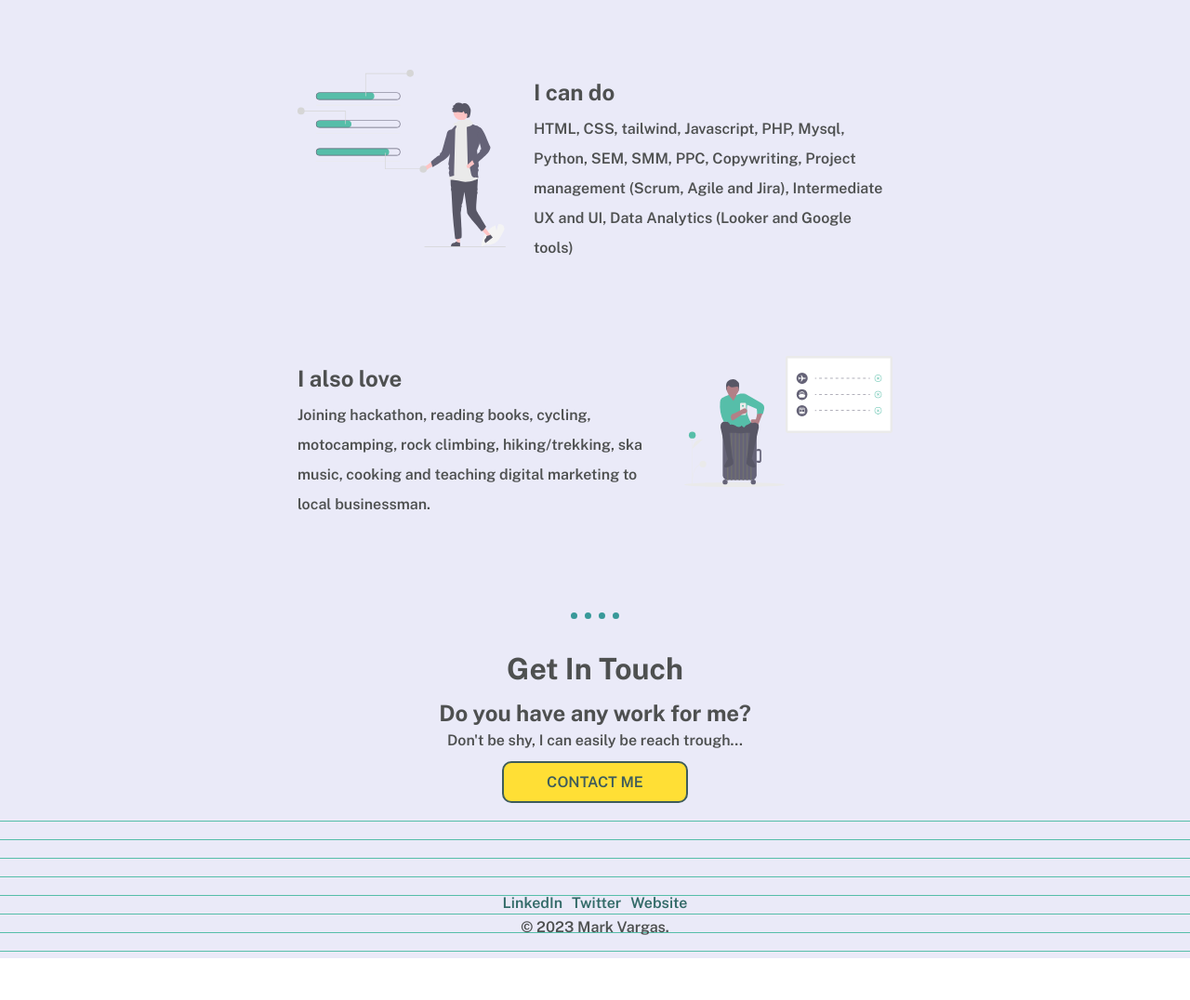
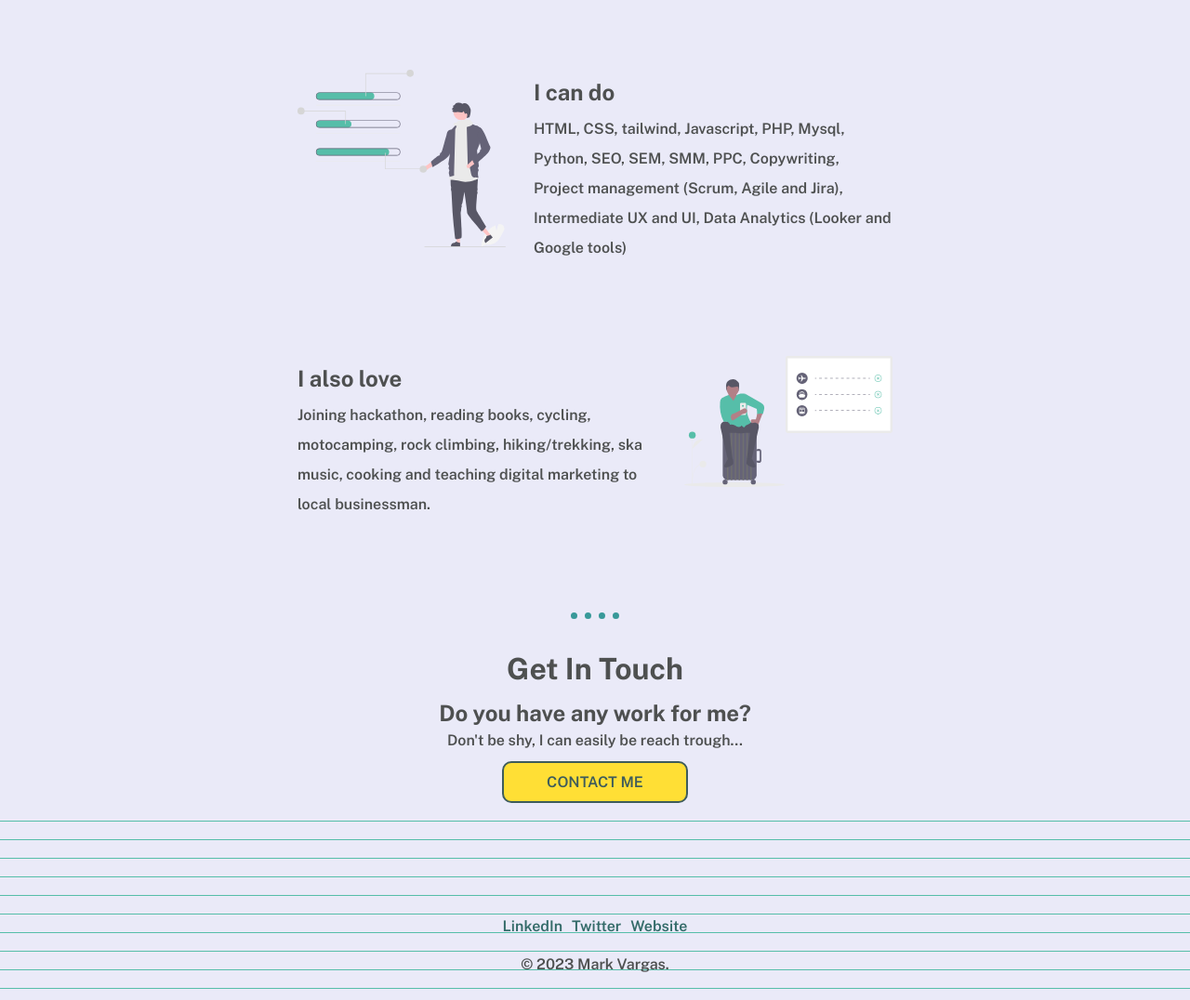
Before and after one commit to hindtag/css_bootcamp, a plain HTML site: page CSS-my-site/index.html in a window 1280 px wide. Shown: the part 1280-2356 px from the top of the page at 93% size. Before the commit the page ends 2311 px from the top, so only its background shows below. Drawn offline with nearby package versions, Linux system fonts and the light colour scheme; a web font is replaced by a local one.

Commit message:
few flexbox activity

```diff
--- a/CSS-my-site/css/styles.css
+++ b/CSS-my-site/css/styles.css
@@ -179,22 +179,24 @@ a:visited {
 	display: flex;
 	flex-direction: column;
 	align-items: center;
+	justify-content: flex-start;
 }
 
 .socmed {
 	display: flex;
 	flex-direction: row;
+	margin-top: 20px;
 }
 
 .bottom a {
 	display: flex;
 	flex-direction: row;
-	padding: 0 5px 5px 5px;
+	padding: 5px;
 }
 
 .bottom p {
 	color: #222525;
-	margin-top: 5px;
+	margin: 20px 0 5px;
 }
 
 .btn {
--- a/CSS-my-site/index.html
+++ b/CSS-my-site/index.html
@@ -36,7 +36,8 @@
             <div class="skill-row">
                 <img class="professional-skill" src="img/skills.svg" alt="">
                 <h3>I can do</h3>
-                <p>HTML, CSS, tailwind, Javascript, PHP, Mysql, Python, SEM, SMM, PPC, Copywriting, Project management
+                <p>HTML, CSS, tailwind, Javascript, PHP, Mysql, Python, SEO, SEM, SMM, PPC, Copywriting, Project
+                    management
                     (Scrum,
                     Agile
                     and Jira), Intermediate UX and UI, Data Analytics (Looker and Google tools)</p>
```
